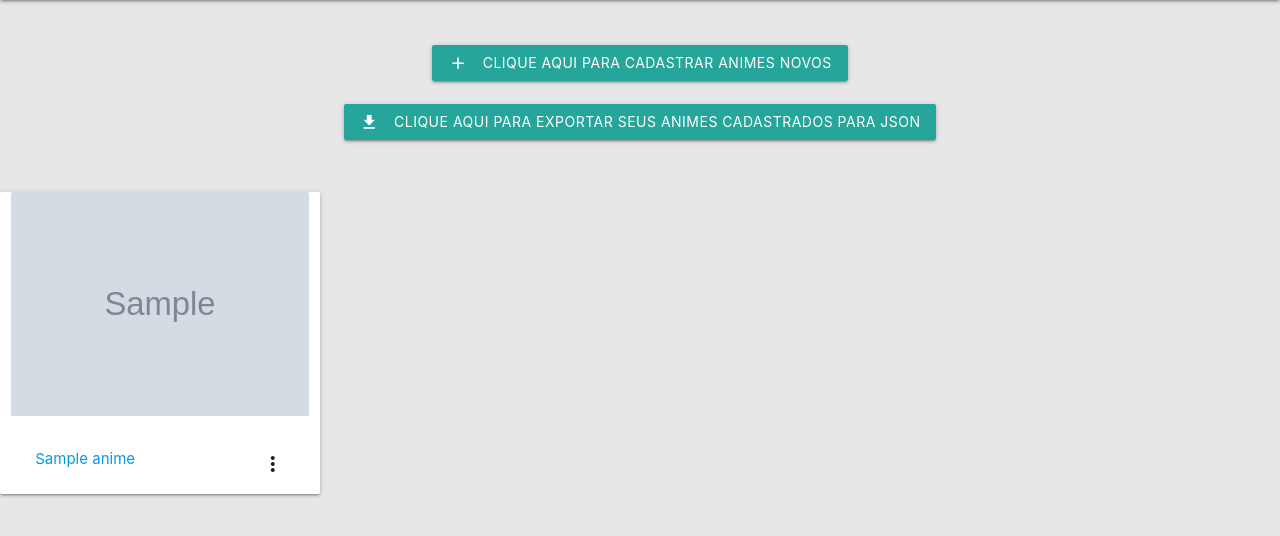
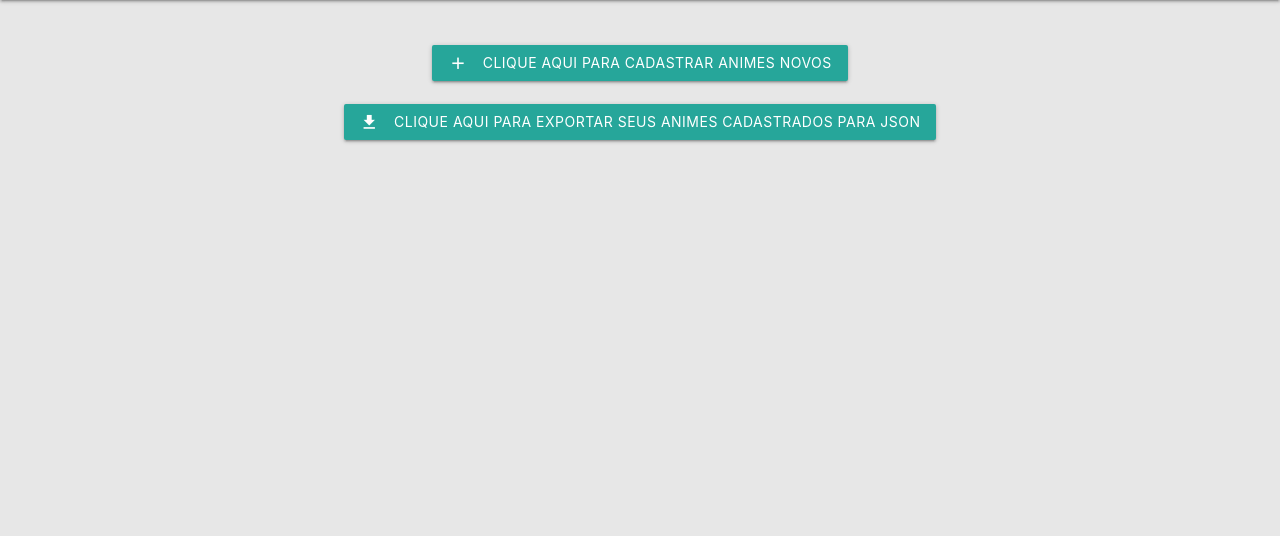
Before and after one commit to janderson-code/Projeto-AniManga, a Django app: page /animes/ in a window 1280 px wide. Shown: the part 248-784 px from the top of the page. Run offline with Django 4.2, Linux system fonts and the light colour scheme; tables that the repository leaves empty hold one stand-in row (values such as "Sample post"); grey boxes marked "Sample" are stand-in pictures; some libraries are stand-ins or nearby versions.

Commit message:
exibe lista de animes de usuario

```diff
--- a/animes/templates/animes/listar-animes.html
+++ b/animes/templates/animes/listar-animes.html
@@ -9,7 +9,11 @@
 </div>
 <br><br>
 <div class="row ">
-    {% for anime in animes%} {% include "animes/includes/card-anime-item.html" with name=anime.title image=anime.official_thumbnail id=anime.id%} {% endfor%}
+    {% for anime in animes%}
+        {% if current_user.id == anime.user_id.id %}
+            {% include "animes/includes/card-anime-item.html" with name=anime.title image=anime.official_thumbnail id=anime.id%}
+        {% endif %}
+    {% endfor%}
 
 </div>
 <script>
--- a/animes/views.py
+++ b/animes/views.py
@@ -10,7 +10,7 @@ from django.http import JsonResponse
 
 
 def listar_animes(request):
-    return render(request, 'animes/listar-animes.html', {'animes': Anime.objects.all()})
+    return render(request, 'animes/listar-animes.html', {'animes': Anime.objects.all(), 'current_user': request.user})
 
 def json_body(request):
     body_unicode = request.body.decode('utf-8')
```
